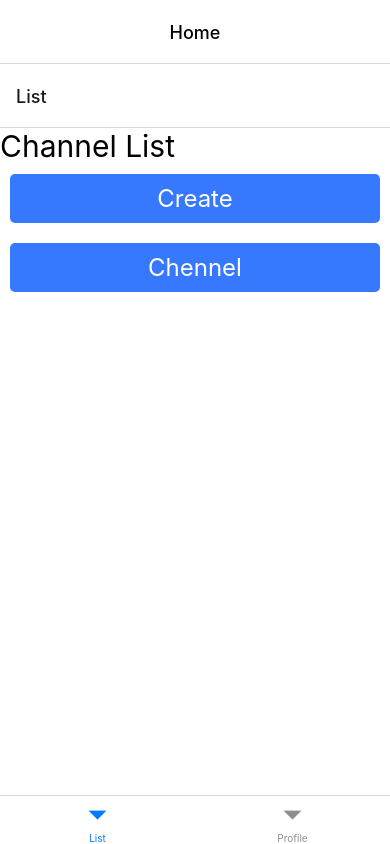
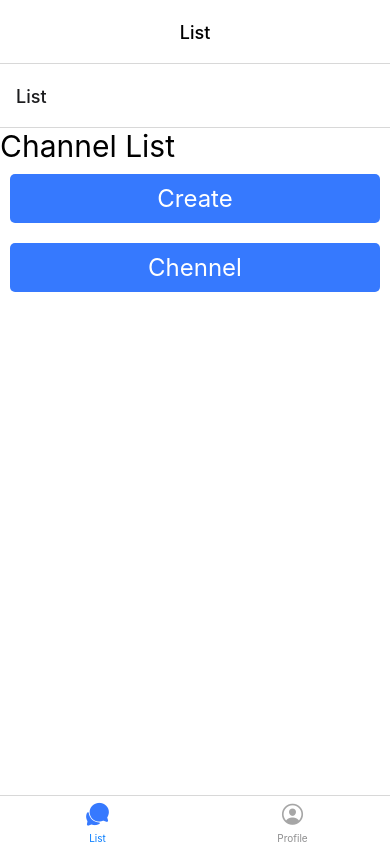
Before and after one commit to jeong0903/RN-chatting, a React Native app: screen /Home in a window 390 px wide. Built offline with nearby package versions, Linux system fonts and the light colour scheme; no server answers.

Commit message:
20231220 10-2 tabAndHeader

```diff
--- a/src/navigations/Home.js
+++ b/src/navigations/Home.js
@@ -1,14 +1,54 @@
-import React from "react";
+import React, { useContext, useEffect } from "react";
+import { ThemeContext } from "styled-components/native";
 import { createBottomTabNavigator } from "@react-navigation/bottom-tabs";
 import { ChannelList, Profile } from "../screens";
+import { Ionicons } from "@expo/vector-icons";
+import { getFocusedRouteNameFromRoute } from "@react-navigation/native";
+
+const TabIcon = ({ name, focused }) => {
+  const theme = useContext(ThemeContext);
+  return (
+    <Ionicons
+      name={name}
+      size={26}
+      color={focused ? theme.tabBtnActive : theme.tabBtnInactive}
+    />
+  );
+};
 
 const Tab = createBottomTabNavigator();
 
-const Home = () => {
+const Home = ({navigation, route}) => {
+  useEffect(() => {
+    const screenName = getFocusedRouteNameFromRoute(route) || 'List';
+    navigation.setOptions({
+      headerTitle: screenName,
+    });
+  })
   return (
     <Tab.Navigator>
-      <Tab.Screen name="List" component={ChannelList} />
-      <Tab.Screen name="Profile" component={Profile} />
+      <Tab.Screen
+        name="List"
+        component={ChannelList}
+        options={{
+          tabBarIcon: ({ focused }) =>
+            TabIcon({
+              name: focused ? "ios-chatbubbles" : "ios-chatbubbles-outline",
+              focused,
+            }),
+        }}
+      />
+      <Tab.Screen
+        name="Profile"
+        component={Profile}
+        options={{
+          tabBarIcon: ({ focused }) =>
+            TabIcon({
+              name: focused ? "person-circle" : "person-circle-outline",
+              focused,
+            }),
+        }}
+      />
     </Tab.Navigator>
   );
 };
--- a/src/theme.js
+++ b/src/theme.js
@@ -31,4 +31,8 @@ export const theme={
   //Spinner
   spinnerBackground: Colors.black,
   spinnerIndicator: Colors.white,
+
+  //Tab
+  tabBtnActive: Colors.main,
+  tabBtnInactive: Colors.grey_1,
 };
```
